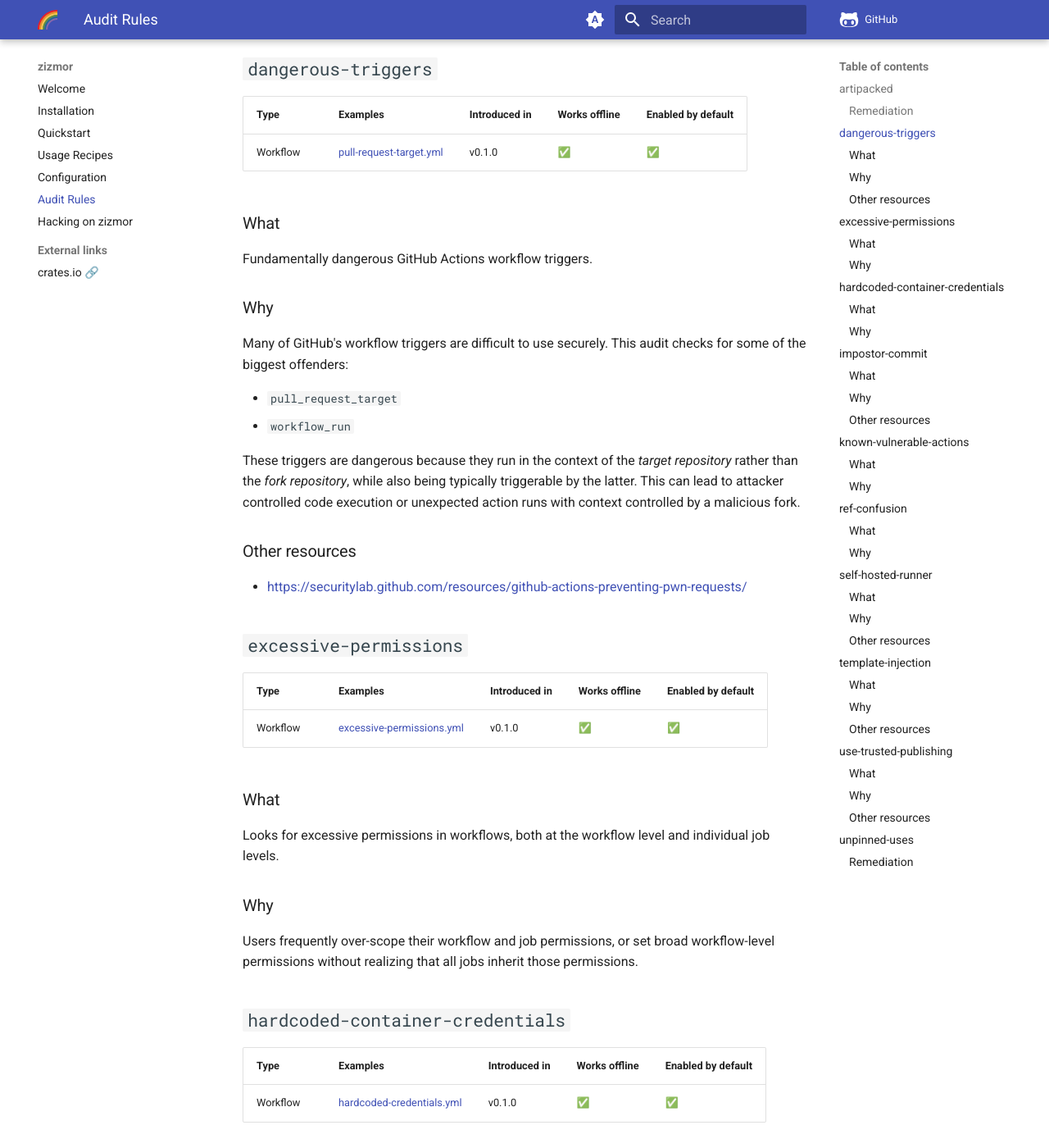
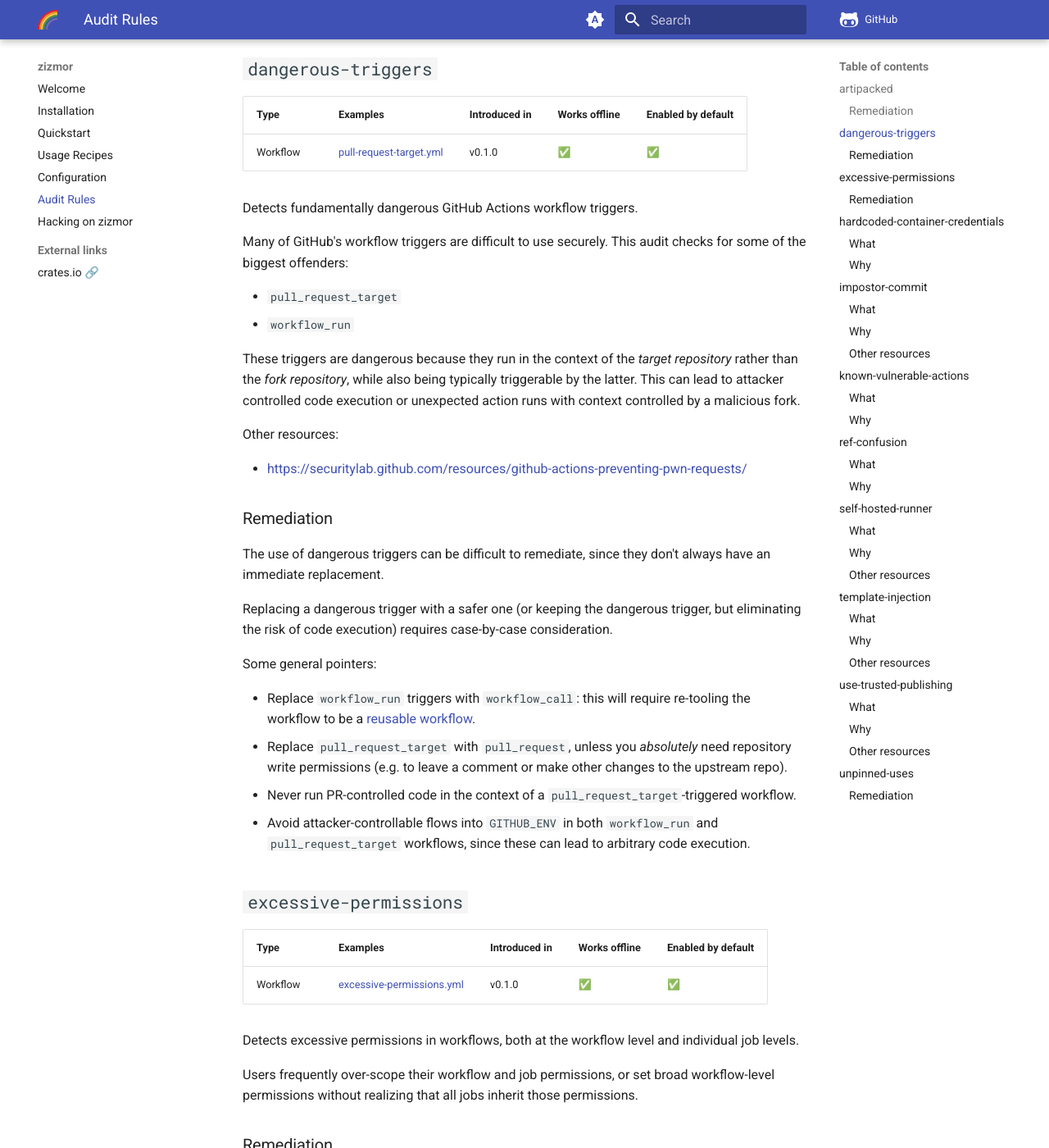
Before and after one commit to zizmorcore/zizmor, an MkDocs documentation site: the page built from docs/audits.md, in a window 1280 px wide and 1400 px high, scrolled down 1425 px. Shown: the whole window at 82% size. Built offline with MkDocs 1.6.1 and Material for MkDocs 9.7.7, drawn with Linux system fonts in a browser that asks for light colours; comment, search, counter and statistics services are not loaded; some of the changed text lies outside the part shown.

Commit message:
docs: progress

```diff
--- a/docs/audits.md
+++ b/docs/audits.md
@@ -18,8 +18,8 @@ Legend:
 
 [artipacked.yml]: https://github.com/woodruffw/gha-hazmat/blob/main/.github/workflows/artipacked.yml
 
-Detected local `git` credential storage on GitHub Actions, as well as potential
-avenues for unintentional persistence of credentials in artifacts.
+Detects local filesystem `git` credential storage on GitHub Actions, as well as
+potential avenues for unintentional persistence of credentials in artifacts.
 
 By default, using @actions/checkout causes a credential to be persisted
 in the checked-out repo's `.git/config`, so that subsequent `git` operations
@@ -77,11 +77,7 @@ with `#!yaml persist-credentials: true`.
 
 [pull-request-target.yml]: https://github.com/woodruffw/gha-hazmat/blob/main/.github/workflows/pull-request-target.yml
 
-### What
-
-Fundamentally dangerous GitHub Actions workflow triggers.
-
-### Why
+Detects fundamentally dangerous GitHub Actions workflow triggers.
 
 Many of GitHub's workflow triggers are difficult to use securely.
 This audit checks for some of the biggest offenders:
@@ -95,9 +91,33 @@ typically triggerable by the latter. This can lead to attacker controlled
 code execution or unexpected action runs with context controlled by a malicious
 fork.
 
-### Other resources
+Other resources:
 
 * <https://securitylab.github.com/resources/github-actions-preventing-pwn-requests/>
+
+### Remediation
+
+The use of dangerous triggers can be difficult to remediate, since they don't
+always have an immediate replacement.
+
+Replacing a dangerous trigger with a safer one (or keeping the dangerous
+trigger, but eliminating the risk of code execution) requires case-by-case
+consideration.
+
+Some general pointers:
+
+* Replace `workflow_run` triggers with `workflow_call`: this will require
+  re-tooling the workflow to be a [reusable workflow].
+* Replace `pull_request_target` with `pull_request`, unless you *absolutely*
+  need repository write permissions (e.g. to leave a comment or make
+  other changes to the upstream repo).
+* Never run PR-controlled code in the context of a
+  `pull_request_target`-triggered workflow.
+* Avoid attacker-controllable flows into `GITHUB_ENV` in both `workflow_run`
+  and `pull_request_target` workflows, since these can lead to arbitrary
+  code execution.
+
+[reusable workflow]: https://docs.github.com/en/actions/sharing-automations/reusing-workflows
 
 ## `excessive-permissions`
 
@@ -107,16 +127,16 @@ fork.
 
 [excessive-permissions.yml]: https://github.com/woodruffw/gha-hazmat/blob/main/.github/workflows/excessive-permissions.yml
 
-### What
-
-Looks for excessive permissions in workflows, both at
-the workflow level and individual job levels.
-
-### Why
+Detects excessive permissions in workflows, both at the workflow level and
+individual job levels.
 
 Users frequently over-scope their workflow and job permissions,
 or set broad workflow-level permissions without realizing that
 all jobs inherit those permissions.
+
+### Remediation
+
+TODO
 
 ## `hardcoded-container-credentials`
 
```
